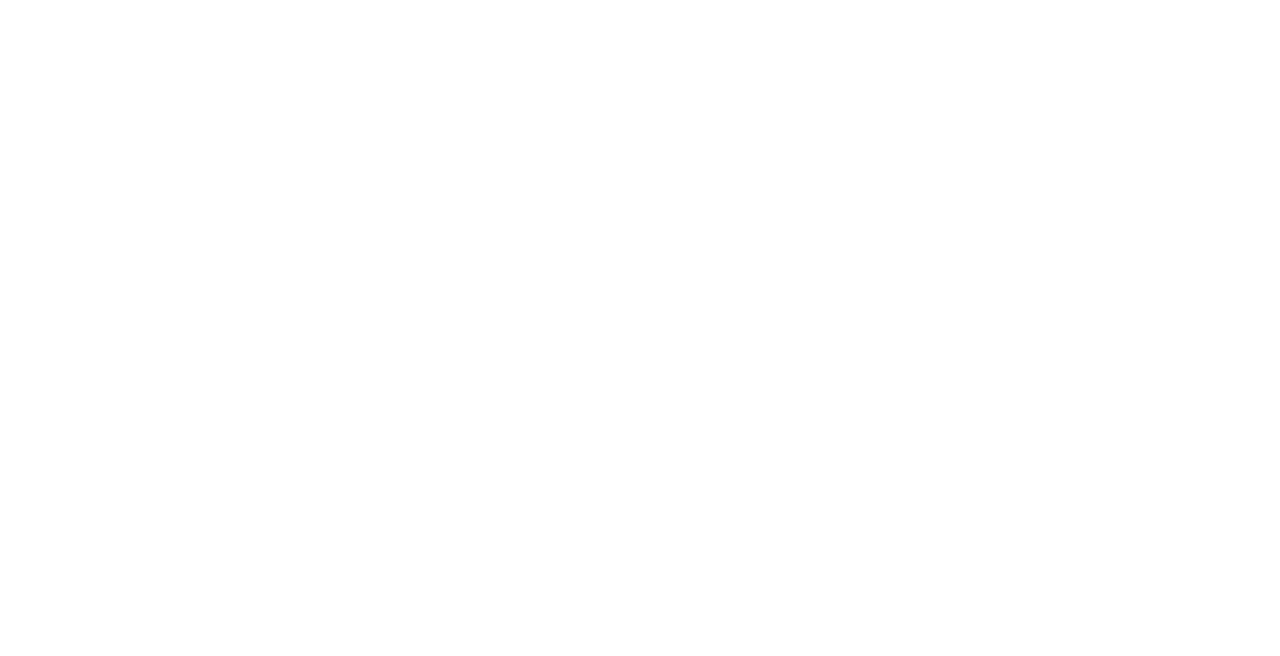
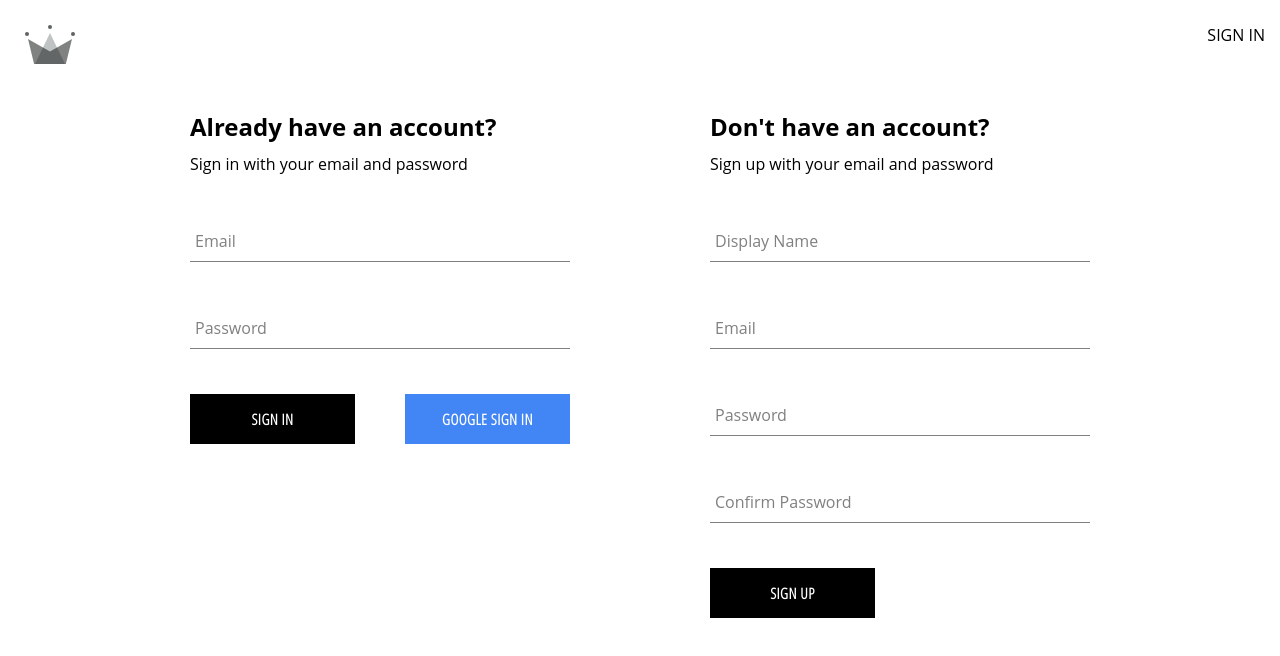
Before and after one commit to totablue/udemy-capstone-project, a React (Create React App) app: page /auth in a window 1280 px wide. Before the commit this address had no page. Shown: the top 656 px of the page. Built offline with nearby package versions, Linux system fonts and the light colour scheme.

Commit message:
created authentication page component alongside sign in form

```diff
--- a/src/App.js
+++ b/src/App.js
@@ -2,14 +2,14 @@ import { Routes, Route } from "react-router-dom";
 
 import Navigation from "./routes/navigation/Navigation";
 import Home from "./routes/home/Home";
-import SignIn from "./routes/sign-in/SignIn";
+import Authentication from "./routes/authentication/Authentication";
 
 const App = () => {
     return (
         <Routes>
             <Route path="/" element={<Navigation />}>
                 <Route index element={<Home />} />
-                <Route path="signin" element={<SignIn />} />
+                <Route path="auth" element={<Authentication />} />
             </Route>
         </Routes>
     );
--- /dev/null
+++ b/src/components/sign-in-form/SignInForm.jsx
@@ -0,0 +1,97 @@
+import React, { useState } from "react";
+
+import {
+    signInWithGooglePopup,
+    createUserDocumentFromAuth,
+    signInAuthUserWithEmailAndPassword,
+} from "../../utils/firebase/firebase.utils";
+
+import FormInput from "../form-input/FormInput";
+import Button from "../button/Button";
+
+import "./SignInForm.styles.scss";
+
+const defaultFormFields = {
+    email: "",
+    password: "",
+};
+
+const SignInForm = () => {
+    const [formFields, setFormFields] = useState(defaultFormFields);
+    const { email, password } = formFields;
+
+    const resetFormFields = () => {
+        setFormFields(defaultFormFields);
+    };
+
+    const signInWithGoogle = async () => {
+        const { user } = await signInWithGooglePopup();
+        await createUserDocumentFromAuth(user);
+    };
+
+    const handleSubmit = async (event) => {
+        event.preventDefault();
+
+        try {
+            const response = await signInAuthUserWithEmailAndPassword(
+                email,
+                password
+            );
+            resetFormFields();
+        } catch (err) {
+            switch (err.code) {
+                case "auth/wrong-password":
+                    alert("Incorrect password.");
+                    break;
+                case "auth/user-not-found":
+                    alert("No user associated with this email.");
+                    break;
+                default:
+                    console.log(err);
+            }
+        }
+    };
+
+    const handleChange = (event) => {
+        const { name, value } = event.target;
+        setFormFields({ ...formFields, [name]: value });
+    };
+
+    return (
+        <div className="sign-up-container">
+            <h2>Already have an account?</h2>
+            <span>Sign in with your email and password</span>
+            <form onSubmit={handleSubmit}>
+                <FormInput
+                    label="Email"
+                    type="email"
+                    required
+                    onChange={handleChange}
+                    name="email"
+                    value={email}
+                />
+
+                <FormInput
+                    label="Password"
+                    type="password"
+                    required
+                    onChange={handleChange}
+                    name="password"
+                    value={password}
+                />
+                <div className="buttons-container">
+                    <Button type="submit">Sign In</Button>
+                    <Button
+                        type="button"
+                        buttonType="google"
+                        onSubmit={signInWithGoogle}
+                    >
+                        Google sign in
+                    </Button>
+                </div>
+            </form>
+        </div>
+    );
+};
+
+export default SignInForm;
--- a/src/routes/sign-in/SignInForm.styles.scss
+++ b/src/components/sign-in-form/SignInForm.styles.scss
@@ -1,4 +1,4 @@
-.sign-in-container {
+.sign-up-container {
     display: flex;
     flex-direction: column;
     width: 380px;
@@ -7,7 +7,7 @@
         margin: 10px 0;
     }
 
-    .all-button-container {
+    .buttons-container {
         display: flex;
         justify-content: space-between;
     }
--- a/src/components/sign-up-form/SignUpForm.jsx
+++ b/src/components/sign-up-form/SignUpForm.jsx
@@ -65,7 +65,7 @@ const SignUpForm = () => {
 
     return (
         <div className="sign-up-container">
-            <h2>Dont' have an account?</h2>
+            <h2>Don't have an account?</h2>
             <span>Sign up with your email and password</span>
             <form onSubmit={handleSubmit}>
                 <FormInput
--- /dev/null
+++ b/src/routes/authentication/Authentication.jsx
@@ -0,0 +1,17 @@
+import React from "react";
+
+import SignUpForm from "../../components/sign-up-form/SignUpForm";
+import SignInForm from "../../components/sign-in-form/SignInForm";
+
+import "./Authentication.styles.scss";
+
+const Authentication = () => {
+    return (
+        <div className="authentication-container">
+            <SignInForm />
+            <SignUpForm />
+        </div>
+    );
+};
+
+export default Authentication;
--- /dev/null
+++ b/src/routes/authentication/Authentication.styles.scss
@@ -0,0 +1,6 @@
+.authentication-container {
+    display: flex;
+    justify-content: space-between;
+    width: 900px;
+    margin: 30px auto;
+}
--- a/src/routes/navigation/Navigation.jsx
+++ b/src/routes/navigation/Navigation.jsx
@@ -11,7 +11,7 @@ const Navigation = () => {
                     <CrwnLogo className="logo" />
                 </Link>
                 <div className="nav-links-container">
-                    <Link className="nav-link" to="/signin">
+                    <Link className="nav-link" to="/auth">
                         SIGN IN
                     </Link>
                 </div>
--- a/src/routes/sign-in/SignIn.jsx
+++ /dev/null
@@ -1,17 +0,0 @@
-import React from "react";
-
-import SignUpForm from "../../components/sign-up-form/SignUpForm";
-import SignInForm from "./SignInForm";
-
-import "./SignIn.styles.scss";
-
-const SignIn = () => {
-    return (
-        <div className="sign-in-page">
-            <SignInForm />
-            <SignUpForm />
-        </div>
-    );
-};
-
-export default SignIn;
--- a/src/routes/sign-in/SignIn.styles.scss
+++ /dev/null
@@ -1,6 +0,0 @@
-.sign-in-page {
-    display: flex;
-    justify-content: space-between;
-    width: 850px;
-    margin-inline: auto;
-}
--- a/src/routes/sign-in/SignInForm.jsx
+++ /dev/null
@@ -1,65 +0,0 @@
-import React, { useState } from "react";
-
-import FormInput from "../../components/form-input/FormInput";
-import Button from "../../components/button/Button";
-import {
-    signInWithGooglePopup,
-    createUserDocumentFromAuth,
-    signInUserWithEmailAndPassword,
-} from "../../utils/firebase/firebase.utils";
-
-import "./SignInForm.styles.scss";
-
-const defaultFormFields = {
-    email: "",
-    password: "",
-};
-
-const SignInForm = () => {
-    const [formFields, setFormFields] = useState(defaultFormFields);
-    const { email, password } = formFields;
-
-    const handleChange = (event) => {
-        const { name, value } = event.target;
-        setFormFields({ ...formFields, [name]: value });
-    };
-
-    const logGoogleUser = async () => {
-        const { user } = await signInWithGooglePopup();
-        await createUserDocumentFromAuth(user);
-    };
-
-    return (
-        <div className="sign-in-container">
-            <h2>Already have an account?</h2>
-            <span>Sign in with your email and password</span>
-            <form onSubmit={signInUserWithEmailAndPassword}>
-                <FormInput
-                    label="Email"
-                    type="text"
-                    required
-                    onChange={handleChange}
-                    name="email"
-                    value={email}
-                />
-                <FormInput
-                    label="Password"
-                    type="password"
-                    required
-                    onChange={handleChange}
-                    name="password"
-                    value={password}
-                />
-
-                <div className="all-button-container">
-                    <Button type="submit">Sign In</Button>
-                    <Button buttonType="google" onClick={logGoogleUser}>
-                        Sign in with Google
-                    </Button>
-                </div>
-            </form>
-        </div>
-    );
-};
-
-export default SignInForm;
--- a/src/utils/firebase/firebase.utils.js
+++ b/src/utils/firebase/firebase.utils.js
@@ -75,7 +75,7 @@ export const createAuthUserWithEmailAndPassword = async (email, password) => {
 };
 
 // Sign In (Existing Users)
-export const signInUserWithEmailAndPassword = async (email, password) => {
+export const signInAuthUserWithEmailAndPassword = async (email, password) => {
     if (!email || !password) return;
 
     return await signInWithEmailAndPassword(auth, email, password);
```
